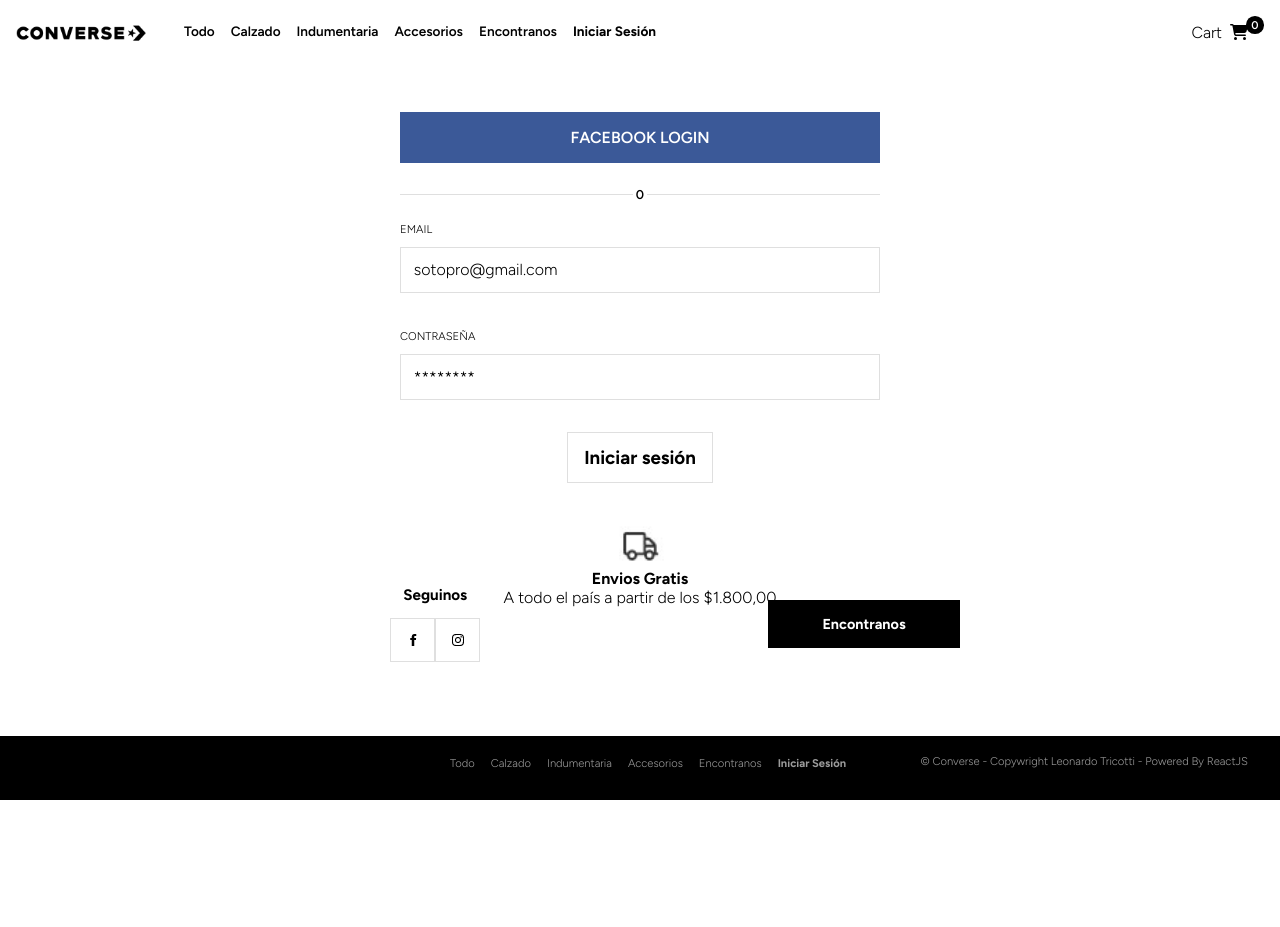
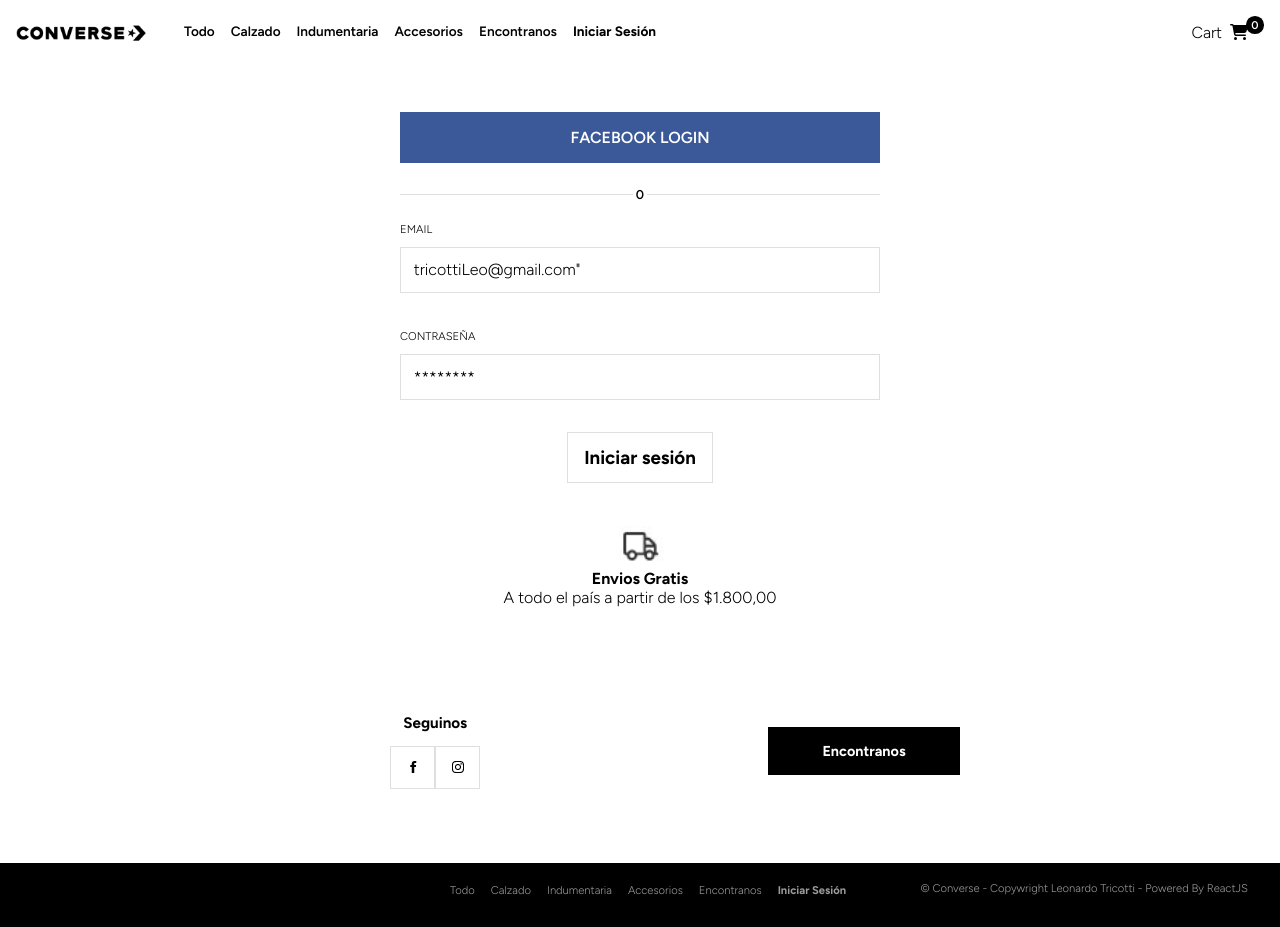
Before and after one commit to leotricotti/ProyectoFinalTricottiL, a React (Create React App) app: page /login in a window 1280 px wide. Before the commit the page ends 800 px from the top, so only its background shows below. Built offline with nearby package versions, Linux system fonts and the light colour scheme; no server answers.

Commit message:
first commit

```diff
--- a/src/CSS/login.css
+++ b/src/CSS/login.css
@@ -95,6 +95,7 @@
 @media(min-width: 768px) {
   .login-container {
     width: 25rem;
+    height: 100%;
     margin: auto;
   }
 }
--- a/src/screens/Login/Login.jsx
+++ b/src/screens/Login/Login.jsx
@@ -37,7 +37,7 @@ export function Login() {
       <div className="userData">
         <div className="email-container">
           <span className="email-title">Email</span>
-          <p className="email">sotopro@gmail.com</p>
+          <p className="email">tricottiLeo@gmail.com"</p>
         </div>
         <div className="pass-container">
           <span className="pass-title">Contraseña</span>
```
